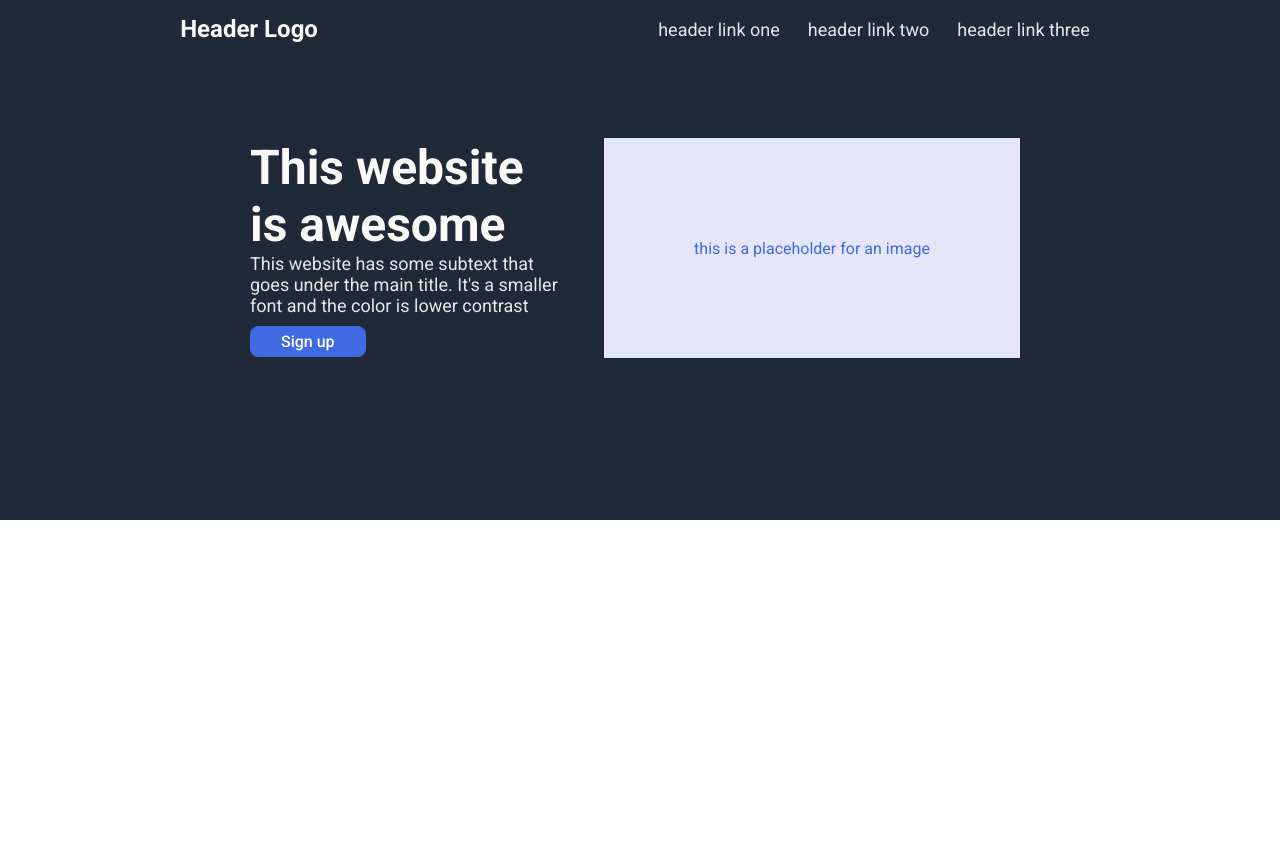
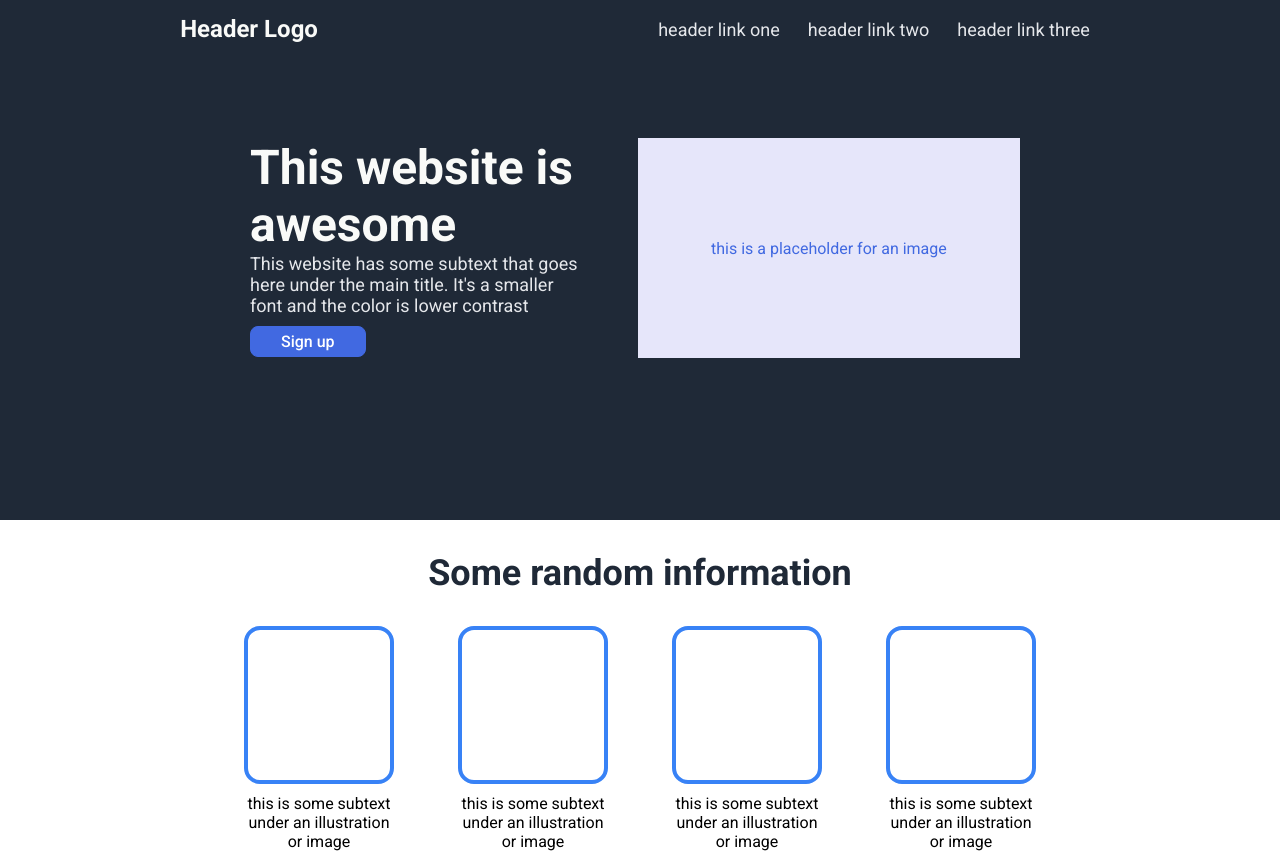
Before and after one commit to AsianZesus/Landing-Page, a plain HTML site: page index.html in a window 1280 px wide. Before the commit the page ends 800 px from the top, so only its background shows below. Drawn offline with Linux system fonts and the light colour scheme.

Commit message:
Information section finished

```diff
--- a/css/style.css
+++ b/css/style.css
@@ -30,7 +30,7 @@ a {
     text-decoration: none;
     font-size: 18px;
     color: #E5E7EB;
-    padding: 10px;
+   padding: 10px;
 }
 
 .header-text {
@@ -40,12 +40,12 @@ a {
     padding: 80px;
     margin-left: 170px;
     margin-right: 160px;
-    gap: 2em;
+    gap: 3em;
 }
 
 .header-main-text {
     display: flex;
-    flex-direction: row;
+    /* flex-direction: row; */
     flex-wrap: wrap;
     width: 1200px;
 }
@@ -55,7 +55,7 @@ a {
   /* font-size: 26px; */
   /* font-weight: 700; */
   background: lavender;
-  width: 1550px;
+  width: 1350px;
   height: 220px;
   /* border-radius:  */
   display: flex;
@@ -64,14 +64,51 @@ a {
   margin-right: 20px;
 }
 
-.sign-up-btn {
-    cursor: pointer;
-    margin-top: 10px;
-    padding: 5px 30px;
+button {
     border-radius: 8px;
     background: royalblue;
     border: 1px solid royalblue;
     color: white;
+    padding: 5px 30px;
+    cursor: pointer;
+}
+
+.sign-up-btn {
+    margin-top: 10px;
     font-weight: 500;
     font-size: 16px;
 }
+
+.random-info-div{
+    text-align: center;
+    margin-top: 32px;
+}
+
+.info-conatiner {
+    display: flex;
+    justify-content: center;
+    margin-top: 32px;
+    gap: 4em;
+}
+
+.info-text {
+    display: flex;
+    flex-wrap: wrap;
+    max-width: 150px;
+    justify-content: center;
+}
+
+.info-box {
+    width: 150px;
+    height: 150px;
+    border: solid #3882f6 4px;
+    border-radius: 1em;
+    margin-bottom: 10px;
+}
+
+.info-head-text {
+    font-size: 36px;
+    font-weight: bolder;
+    color: #1F2937;
+    margin-bottom: 32px;
+}
--- a/index.html
+++ b/index.html
@@ -26,7 +26,7 @@
 
         <div class="header-text">
             <div class="header-main-text"><span style="font-size: 48px; color: #F9FAF8; font-weight: bolder;">This website is awesome</span>
-                <span style="font-size: 18px; color: #E5E7EB;">This website has some subtext that goes under the main title.
+                <span style="font-size: 18px; color: #E5E7EB;">This website has some subtext that goes here under the main title.
                     It's a smaller font and the color is lower contrast
                 </span>
 
@@ -38,5 +38,29 @@
 
     </header>
 
+    <div class="random-info-div">
+
+        <span class="info-head-text">Some random information</span>
+
+        <div class="info-conatiner">
+            <div class="info-text">
+                <span class="info-box"></span>
+                <span>this is some subtext under an illustration or image</span>
+            </div>
+            <div class="info-text">
+                <span class="info-box"></span>
+                <span>this is some subtext under an illustration or image</span>
+            </div>
+            <div class="info-text">
+                <span class="info-box"></span>
+                <span>this is some subtext under an illustration or image</span>
+            </div>
+            <div class="info-text">
+                <span class="info-box"></span>
+                <span>this is some subtext under an illustration or image</span>
+            </div>
+        </div>
+    </div>
+
 </body>
 </html>
```
